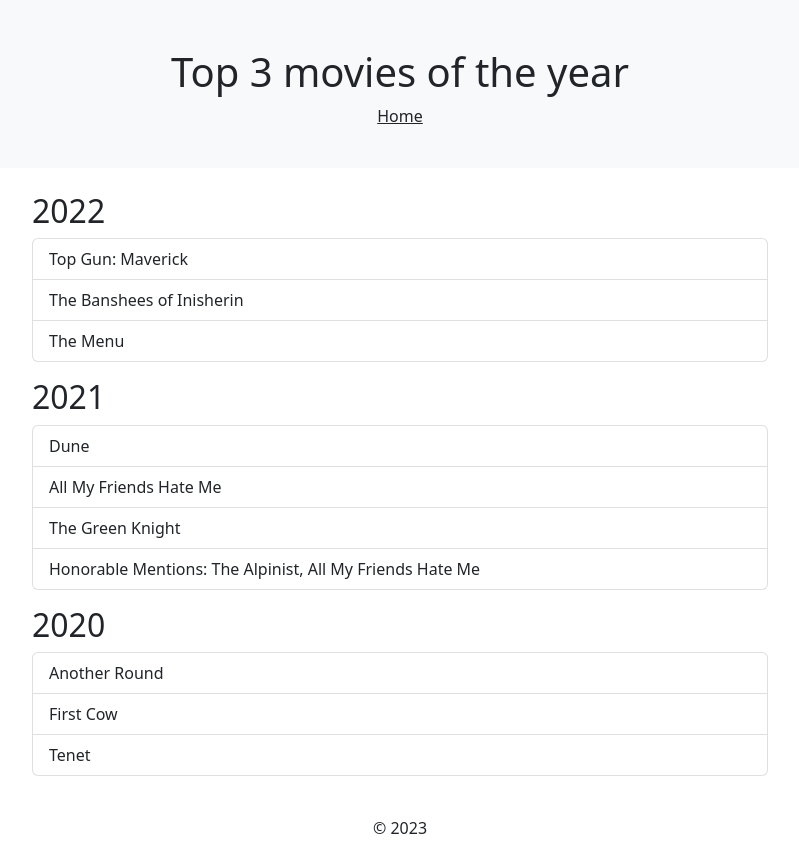
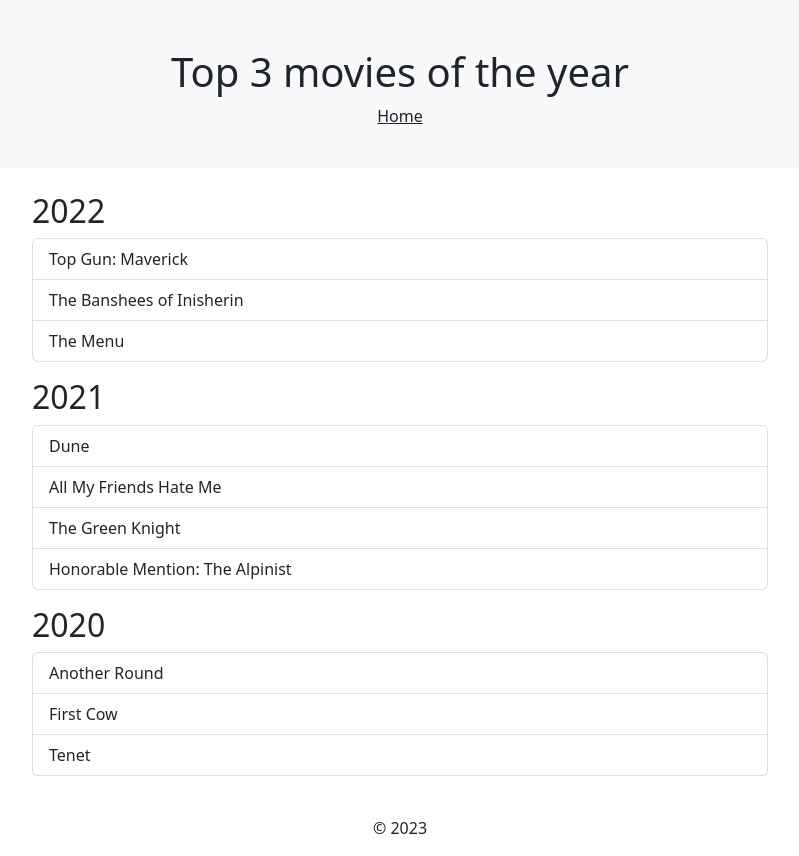
Before and after one commit to bencevass/vassat, a Gatsby site: page /top3movies in a window 1280 px wide. Shown: the whole page, without its empty margins (240-1039 px from the left). Built offline with nearby package versions, Linux system fonts and the light colour scheme; Gatsby itself is replaced by a stand-in of ours.

Commit message:
remove redundancy

```diff
--- a/src/pages/top3movies.js
+++ b/src/pages/top3movies.js
@@ -29,7 +29,7 @@
                             <li className="list-group-item">Dune</li>
                             <li className="list-group-item">All My Friends Hate Me</li>
                             <li className="list-group-item">The Green Knight</li>
-                            <li className="list-group-item">Honorable Mentions: The Alpinist, All My Friends Hate Me</li>
+                            <li className="list-group-item">Honorable Mention: The Alpinist</li>
                         </ul>
                         <h2 className="mt-3">2020</h2>
                         <ul className="list-group">
```
